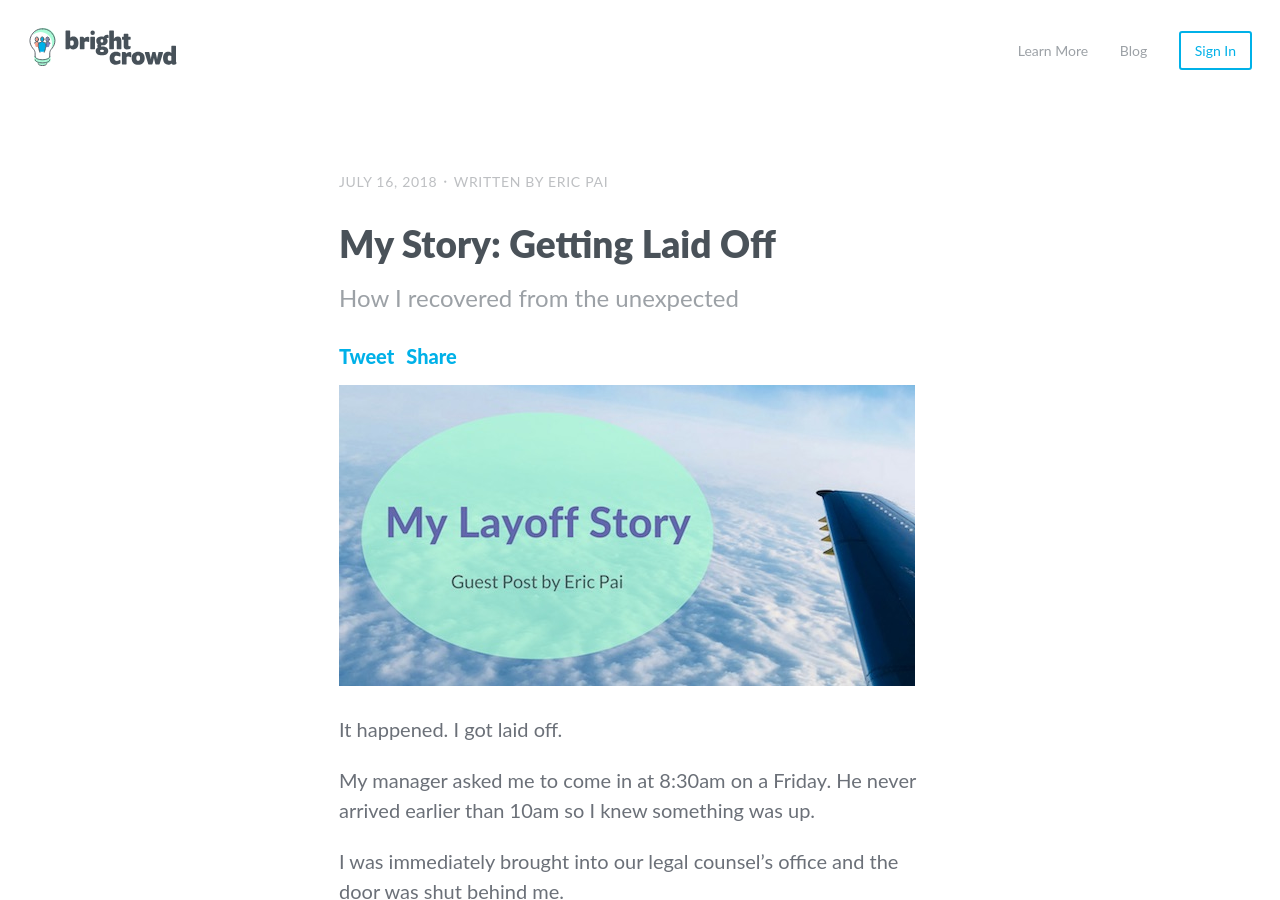
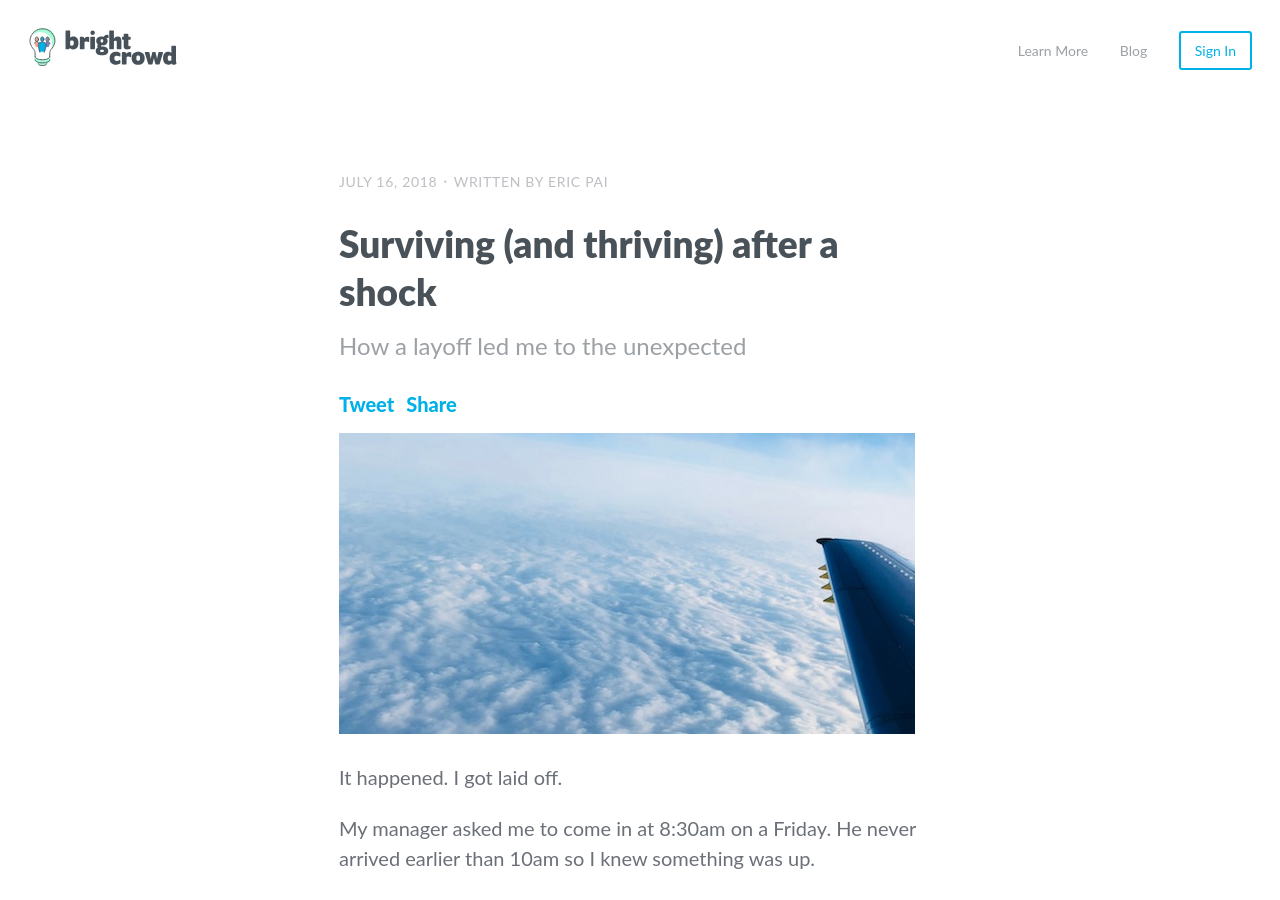
Before and after one commit to BrightCrowd/bc-blog, a Jekyll site: the page built from _posts/2018-07-16-getting-laid-off.md, in a window 1280 px wide and 900 px high. Built offline with Jekyll 4.4.1, drawn with Linux system fonts in a browser that asks for light colours; some web fonts are replaced; comment, search, counter and statistics services are not loaded.

Commit message:
Headling/Picture Changes

```diff
--- a/_posts/2018-07-16-getting-laid-off.md
+++ b/_posts/2018-07-16-getting-laid-off.md
@@ -1,7 +1,7 @@
 ---
 layout: post
-title: "My Story: Getting Laid Off"
-subtitle: How I recovered from the unexpected
+title: "Surviving (and thriving) after a shock"
+subtitle: How a layoff led me to the unexpected
 categories: guest
 date: 2018-07-16 09:00:00 -0800
 author: epai
```
Also changed, not shown: assets/images/hero-epai.jpg.
